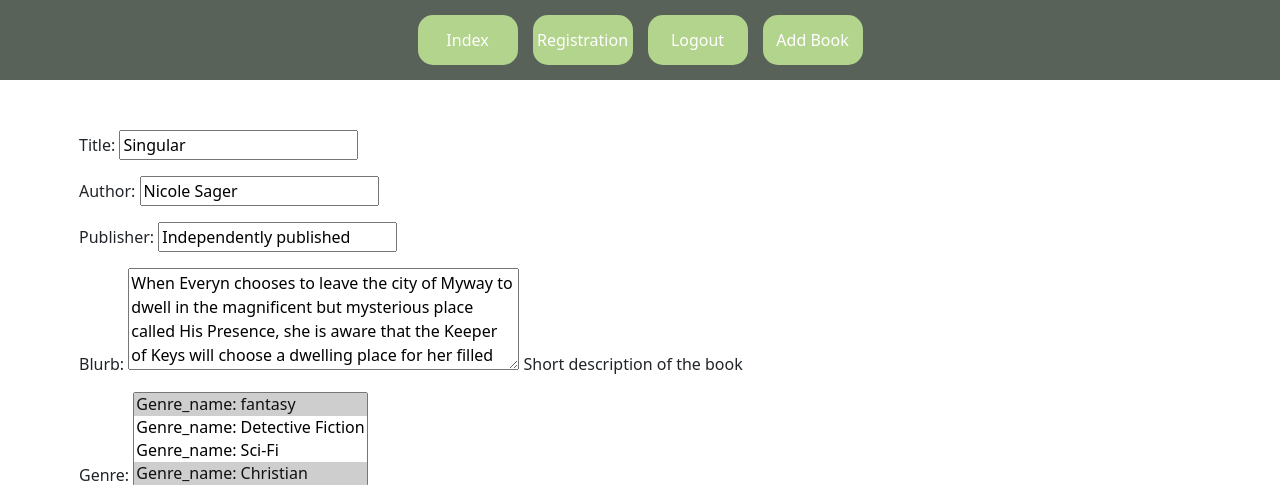
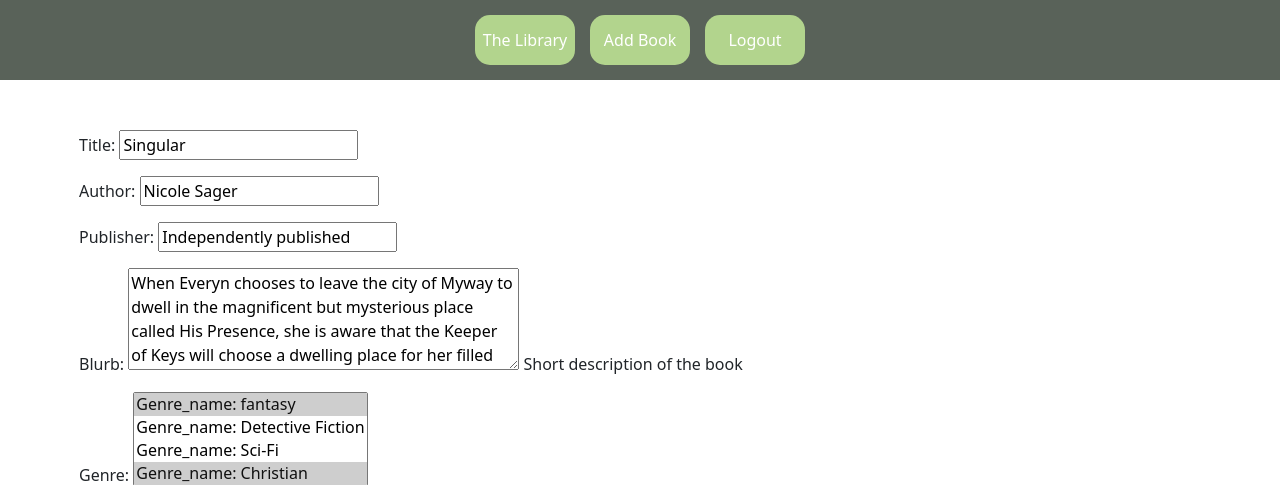
Before and after one commit to BryZd/PY_CV_project, a Django app: page /projectcv/1/edit/ in a window 1280 px wide. Shown: the top 485 px of the page. Run offline with Django 4.2, Linux system fonts and the light colour scheme; a user stored in the database is signed in; data comes from the database, SQL or seed files in the repository; both versions use the stored data as it was after the commit; some libraries are stand-ins or nearby versions.

Commit message:
** removed Registration button
** Index button renamed as The Library

*next step will be counting rating according aproximate user rating

```diff
--- a/mycv/projectcv/templates/base.html
+++ b/mycv/projectcv/templates/base.html
@@ -23,11 +23,12 @@
 {% endif %}
     <nav>
         <div class="flex_box">
-            <div class="nav_item"><a href="{% url 'book_index' %}">Index</a></div>
-            {% if user.is_admin %}<div class="nav_item"><a href="{% url 'registration' %}">Registration</a></div>{% endif %}
+            <div class="nav_item"><a href="{% url 'book_index' %}">The Library</a></div>
+            <!-- {% if user.is_admin %}<div class="nav_item"><a href="{% url 'registration' %}">Registration</a></div>{% endif %} -->
             {% if not user.is_authenticated %}<div class="nav_item"><a href="{% url 'login' %}">Login</a></div>{% endif %}
+            {% if user.is_admin %}<div class="nav_item"><a href="{% url 'add_book' %}">Add Book</a></div>{% endif %}
             {% if user.is_authenticated %}<div class="nav_item"><a href="{% url 'logout' %}">Logout</a></div>{% endif %}
-            {% if user.is_admin %}<div class="nav_item"><a href="{% url 'add_book' %}">Add Book</a></div>{% endif %}
+
         </div>
     </nav>
     <div class="content">
```
Also changed, not shown: mycv/db.sqlite3.
